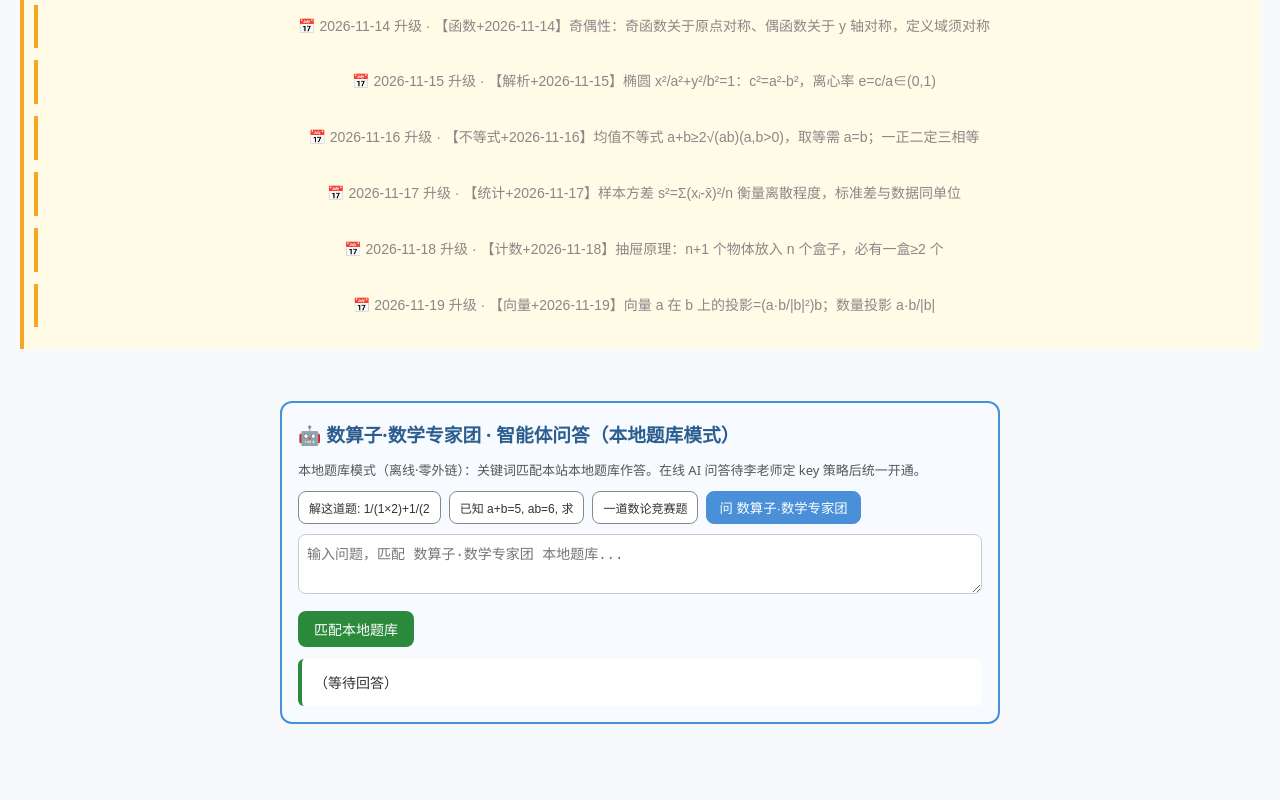
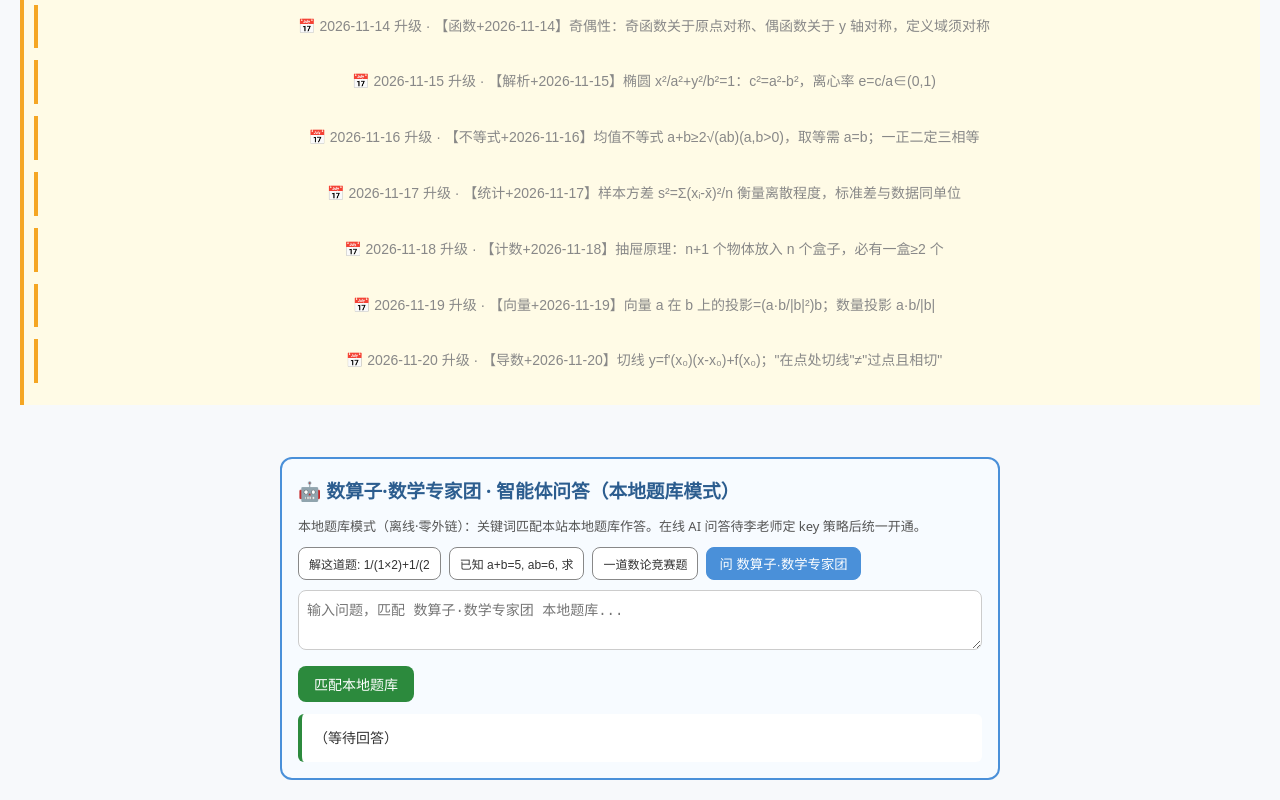
Before and after one commit to dapengzhanchi141345/li-yanming-math, a plain HTML site: page index.html in a window 1280 px wide. Shown: the part 2283-3083 px from the top of the page. Before the commit the page ends 3027 px from the top, so only its background shows below. Drawn offline with Linux system fonts and the light colour scheme.

Commit message:
math 12独立站升级 2026-11-20

```diff
--- a/index.html
+++ b/index.html
@@ -156,6 +156,8 @@ a <input id="qa" value="1" style="width:60px"> b <input id="qb" value="-5" style
 <div style="background:#fffbe6;border-left:4px solid #f5a623;padding:10px;margin:12px 0;font-size:14px">📅 2026-11-18 升级 · 【计数+2026-11-18】抽屉原理：n+1 个物体放入 n 个盒子，必有一盒≥2 个</div>
 
 <div style="background:#fffbe6;border-left:4px solid #f5a623;padding:10px;margin:12px 0;font-size:14px">📅 2026-11-19 升级 · 【向量+2026-11-19】向量 a 在 b 上的投影=(a·b/|b|²)b；数量投影 a·b/|b|</div>
+
+<div style="background:#fffbe6;border-left:4px solid #f5a623;padding:10px;margin:12px 0;font-size:14px">📅 2026-11-20 升级 · 【导数+2026-11-20】切线 y=f'(x₀)(x-x₀)+f(x₀)；"在点处切线"≠"过点且相切"</div>
 </footer>
 
 <script>
```
